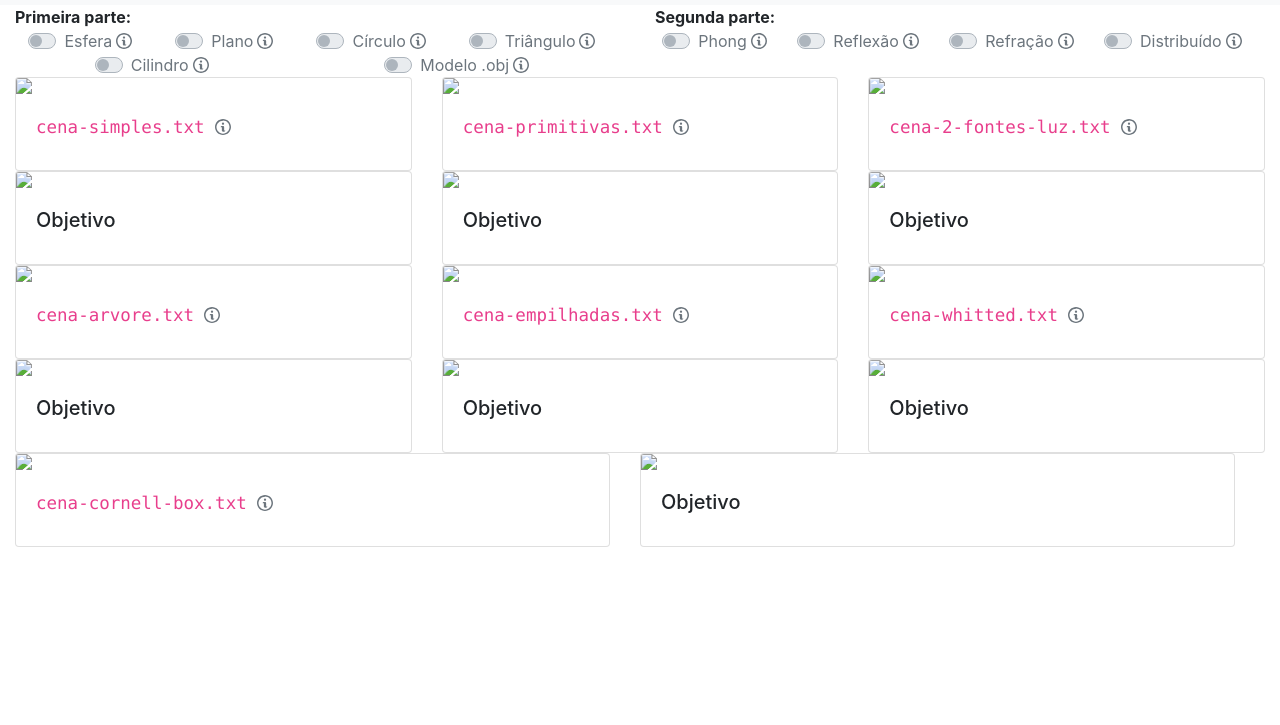
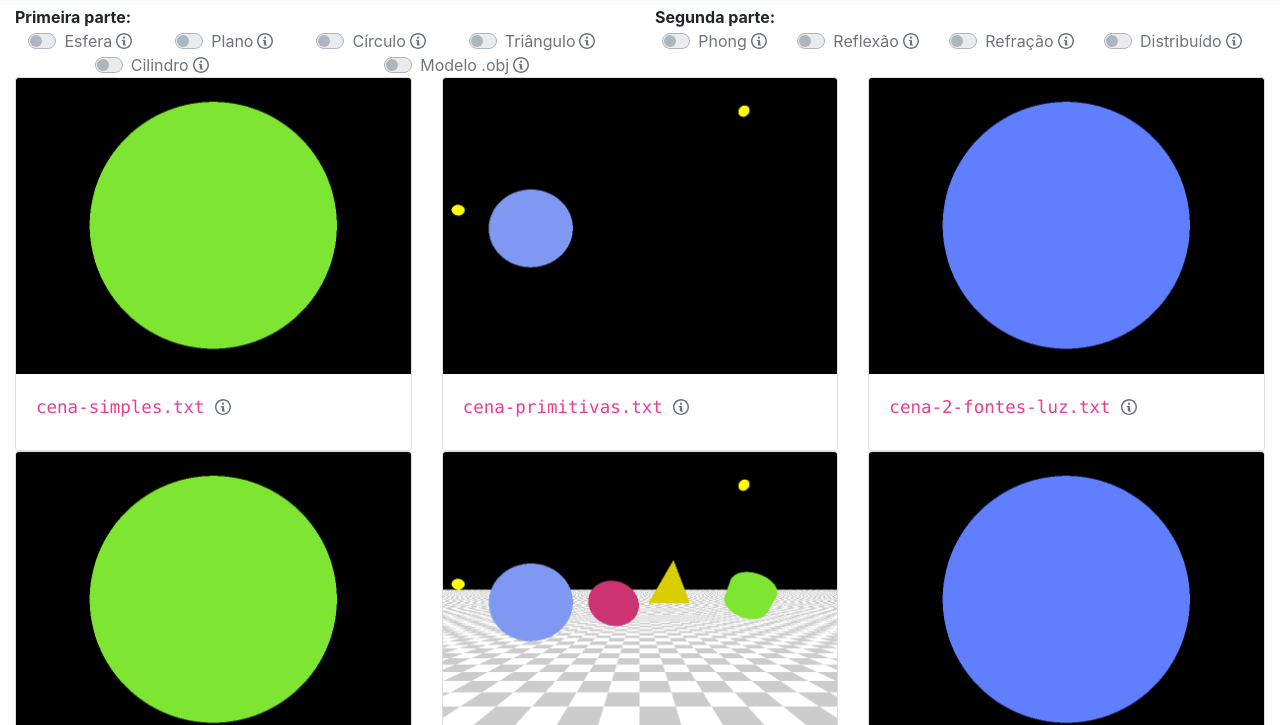
Before and after one commit to Gajov/TP3_Raytracing, a website: page index.html in a window 1280 px wide. Shown: the part 75-800 px from the top of the page. Drawn offline with nearby package versions, Linux system fonts and the light colour scheme.

Commit message:
Fix corrigir.js e index.html

```diff
--- a/corrigir.js
+++ b/corrigir.js
@@ -27,7 +27,7 @@ const linguagens = {
     java: new Linguagem(
         'java',
         'cd java && ./gradlew -b projeto.gradle jar && chmod +x dist/raytracer.jar',
-        c => `java -jar java/dist/raytracer.jar cena-${c}.txt`
+        c => `java -jar java/dist/raytracer.jar cenas_txt/cena-${c}.txt`
     ),
     js: new Linguagem(
         'js',
--- a/index.html
+++ b/index.html
@@ -199,7 +199,7 @@
         <div class="row">
             <div class="card-deck col-xl">
                 <div class="card">
-                    <img src="cena-simples.png" class="card-img-top">
+                    <img src="cenas_geradas/cena-simples.png" class="card-img-top">
                     <div class="card-body">
                         <h5 class="card-title">
                             <code>cena-simples.txt</code>
@@ -214,7 +214,7 @@
                     </div>
                 </div>
                 <div class="card">
-                    <img src="cena-simples-objetivo.png" class="card-img-top">
+                    <img src="cenas_objetivo/cena-simples-objetivo.png" class="card-img-top">
                     <div class="card-body">
                         <h5 class="card-title">Objetivo <small class="diff-pixels"></small></h5>
                     </div>
@@ -222,7 +222,7 @@
             </div>
             <div class="card-deck col-xl">
                 <div class="card">
-                    <img src="cena-primitivas.png" class="card-img-top">
+                    <img src="cenas_geradas/cena-primitivas.png" class="card-img-top">
                     <div class="card-body">
                         <h5 class="card-title">
                             <code>cena-primitivas.txt</code>
@@ -236,7 +236,7 @@
                     </div>
                 </div>
                 <div class="card">
-                    <img src="cena-primitivas-objetivo.png" class="card-img-top">
+                    <img src="cenas_objetivo/cena-primitivas-objetivo.png" class="card-img-top">
                     <div class="card-body">
                         <h5 class="card-title">Objetivo <small class="diff-pixels"></small></h5>
                     </div>
@@ -244,7 +244,7 @@
             </div>
             <div class="card-deck col-xl">
                 <div class="card">
-                    <img src="cena-2-fontes-luz.png" class="card-img-top">
+                    <img src="cenas_geradas/cena-2-fontes-luz.png" class="card-img-top">
                     <div class="card-body">
                         <h5 class="card-title">
                             <code>cena-2-fontes-luz.txt</code>
@@ -258,7 +258,7 @@
                     </div>
                 </div>
                 <div class="card">
-                    <img src="cena-2-fontes-luz-objetivo.png" class="card-img-top">
+                    <img src="cenas_objetivo/cena-2-fontes-luz-objetivo.png" class="card-img-top">
                     <div class="card-body">
                         <h5 class="card-title">Objetivo <small class="diff-pixels"></small></h5>
                     </div>
@@ -266,7 +266,7 @@
             </div>
             <div class="card-deck col-xl">
                 <div class="card">
-                    <img src="cena-arvore.png" class="card-img-top">
+                    <img src="cenas_geradas/cena-arvore.png" class="card-img-top">
                     <div class="card-body">
                         <h5 class="card-title">
                             <code>cena-arvore.txt</code>
@@ -280,7 +280,7 @@
                     </div>
                 </div>
                 <div class="card">
-                    <img src="cena-arvore-objetivo.png" class="card-img-top">
+                    <img src="cenas_objetivo/cena-arvore-objetivo.png" class="card-img-top">
                     <div class="card-body">
                         <h5 class="card-title">Objetivo <small class="diff-pixels"></small></h5>
                     </div>
@@ -288,7 +288,7 @@
             </div>
             <div class="card-deck col-xl">
                 <div class="card">
-                    <img src="cena-empilhadas.png" class="card-img-top">
+                    <img src="cenas_geradas/cena-empilhadas.png" class="card-img-top">
                     <div class="card-body">
                         <h5 class="card-title">
                             <code>cena-empilhadas.txt</code>
@@ -302,7 +302,7 @@
                     </div>
                 </div>
                 <div class="card">
-                    <img src="cena-empilhadas-objetivo.png" class="card-img-top">
+                    <img src="cenas_objetivo/cena-empilhadas-objetivo.png" class="card-img-top">
                     <div class="card-body">
                         <h5 class="card-title">Objetivo <small class="diff-pixels"></small></h5>
                     </div>
@@ -310,7 +310,7 @@
             </div>
             <div class="card-deck col-xl">
                 <div class="card">
-                    <img src="cena-whitted.png" class="card-img-top">
+                    <img src="cenas_geradas/cena-whitted.png" class="card-img-top">
                     <div class="card-body">
                         <h5 class="card-title">
                             <code>cena-whitted.txt</code>
@@ -324,7 +324,7 @@
                     </div>
                 </div>
                 <div class="card">
-                    <img src="cena-whitted-objetivo.png" class="card-img-top">
+                    <img src="cenas_objetivo/cena-whitted-objetivo.png" class="card-img-top">
                     <div class="card-body">
                         <h5 class="card-title">Objetivo <small class="diff-pixels"></small></h5>
                     </div>
@@ -332,7 +332,7 @@
             </div>
             <div class="card-deck col-xl">
                 <div class="card">
-                    <img src="cena-cornell-box.png" class="card-img-top">
+                    <img src="cenas_geradas/cena-cornell-box.png" class="card-img-top">
                     <div class="card-body">
                         <h5 class="card-title">
                             <code>cena-cornell-box.txt</code>
@@ -346,7 +346,7 @@
                     </div>
                 </div>
                 <div class="card">
-                    <img src="cena-cornell-box-objetivo.png" class="card-img-top">
+                    <img src="cenas_objetivo/cena-cornell-box-objetivo.png" class="card-img-top">
                     <div class="card-body">
                         <h5 class="card-title">Objetivo <small class="diff-pixels"></small></h5>
                     </div>
```
Also changed, not shown: cenas_geradas/cena-2-fontes-luz.png (added), cenas_geradas/cena-arvore.png (added), cenas_geradas/cena-cornell-box.png (added), cenas_geradas/cena-empilhadas.png (added), cenas_geradas/cena-primitivas.png (added), cenas_geradas/cena-simples.png (added), cenas_geradas/cena-whitted.png (added), 1 other file.
